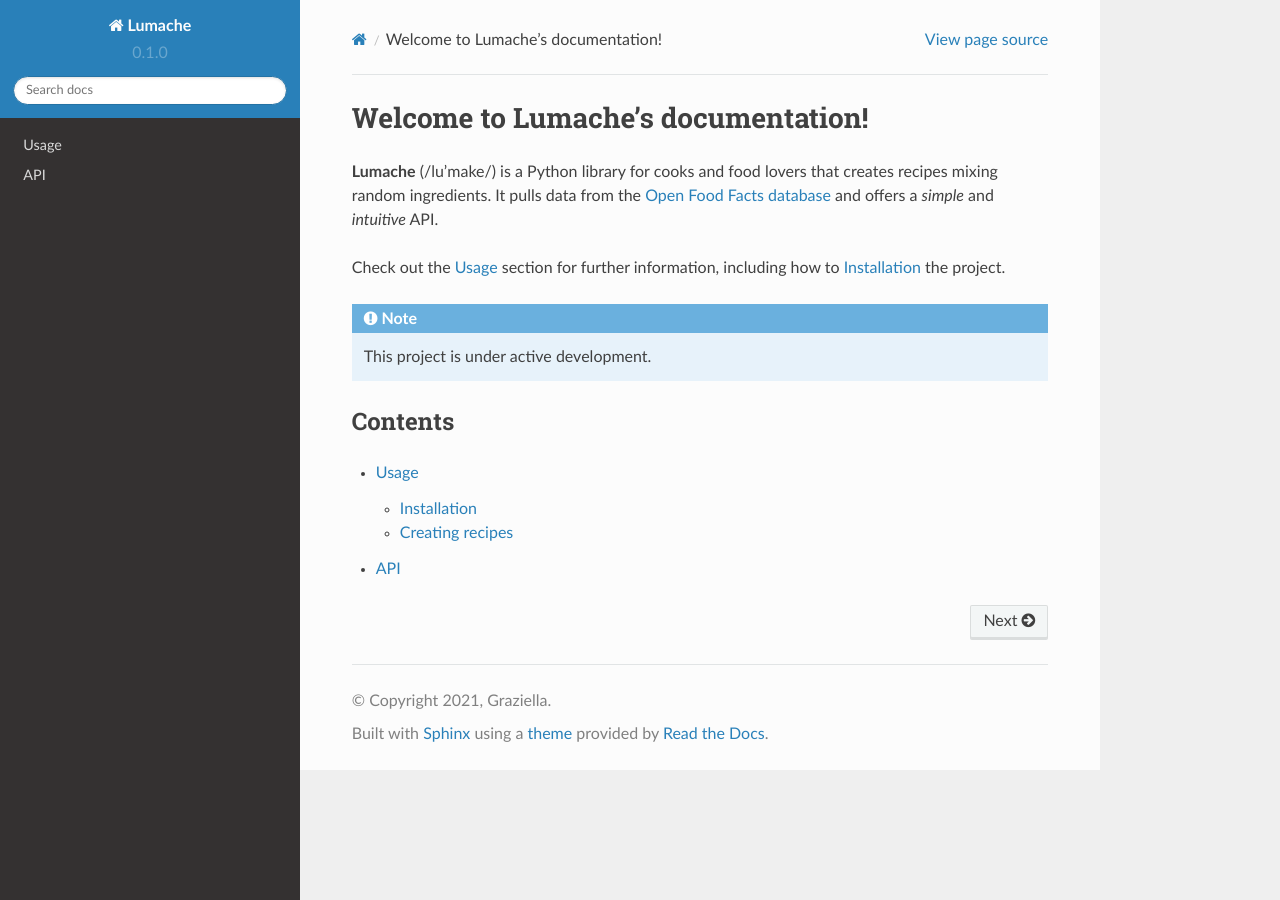
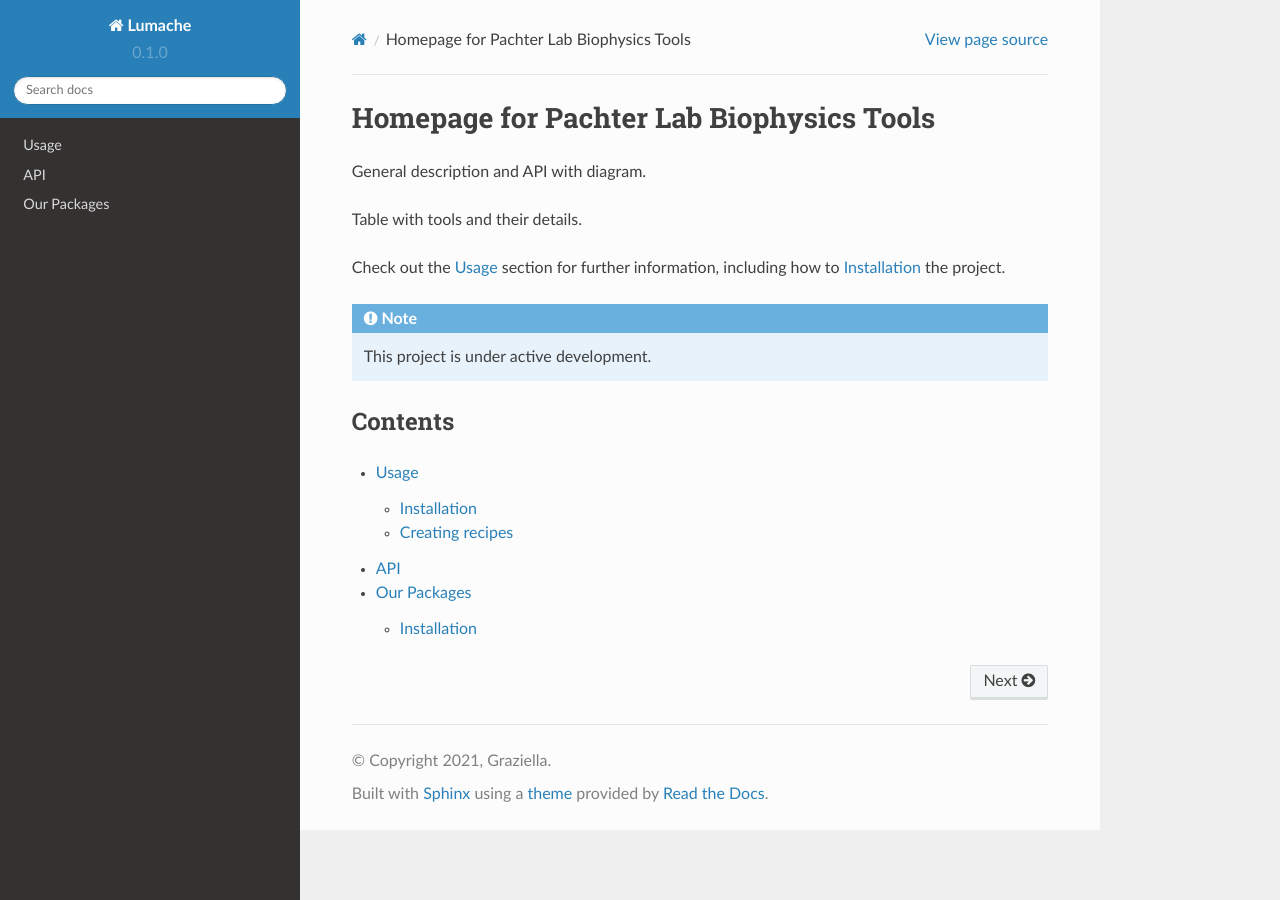
Before and after one commit to pachterlab/biophysics, a Sphinx documentation site: the page built from docs/source/index.rst, in a window 1280 px wide. Built offline with Sphinx 7.4.7 and the Read the Docs theme 2.0.0, drawn with Linux system fonts in a browser that asks for light colours.

Commit message:
test linking new rst

```diff
--- a/docs/source/index.rst
+++ b/docs/source/index.rst
@@ -1,10 +1,9 @@
-Welcome to Lumache's documentation!
-===================================
+Homepage for Pachter Lab Biophysics Tools
+=========================================
 
-**Lumache** (/lu'make/) is a Python library for cooks and food lovers
-that creates recipes mixing random ingredients.
-It pulls data from the `Open Food Facts database <https://world.openfoodfacts.org/>`_
-and offers a *simple* and *intuitive* API.
+General description and API with diagram.
+
+Table with tools and their details.
 
 Check out the :doc:`usage` section for further information, including
 how to :ref:`installation` the project.
@@ -20,3 +19,4 @@ Contents
 
    usage
    api
+   packages
```
